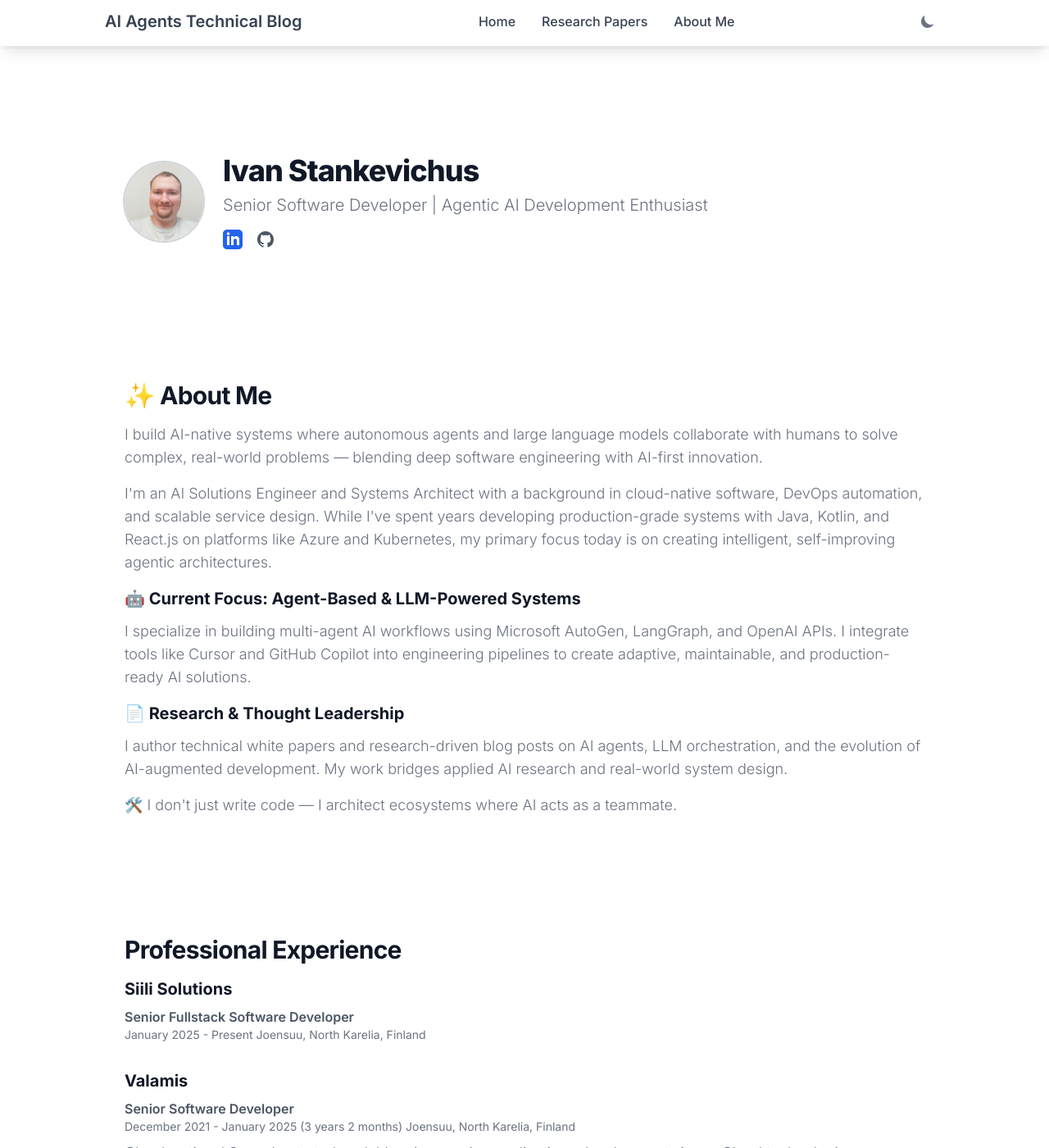
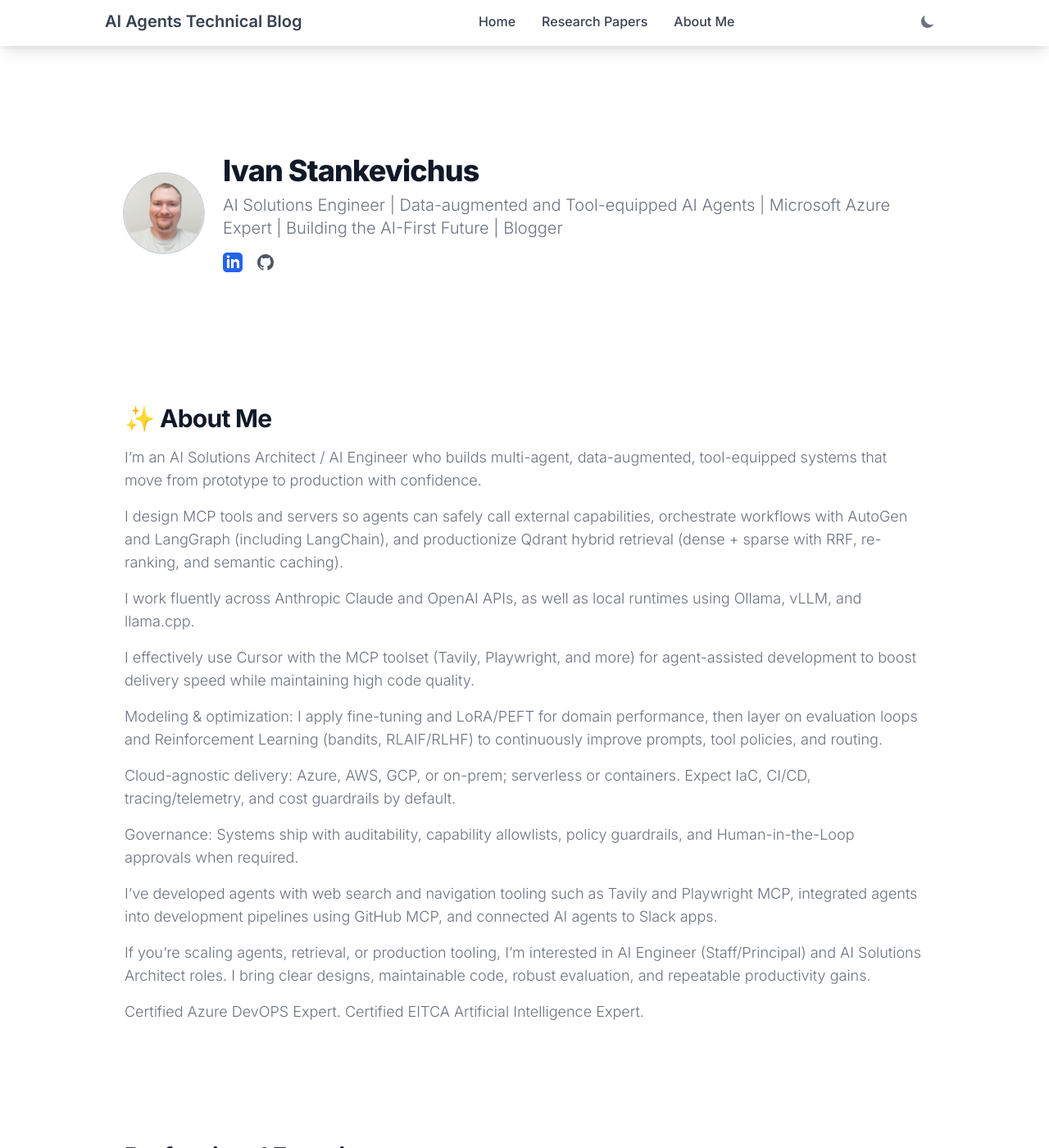
Before and after one commit to leonas5555/ai-tech-site, a Jekyll site: the page built from about/index.html, in a window 1280 px wide and 1400 px high. Shown: the whole window at 82% size. Built offline with Jekyll 4.4.1, drawn with Linux system fonts in a browser that asks for light colours; nearby versions of some CDN libraries; some of the changed text lies outside the part shown.

Commit message:
Update articles, papers, and assets from main repo

```diff
--- a/about/index.html
+++ b/about/index.html
@@ -9,7 +9,7 @@ title: About
             <img class="w-24 h-24 rounded-full ring-2 ring-gray-300 dark:ring-gray-500" src="https://leonas5555.github.io/ai-tech-site/assets/images/profile.jpg" alt="Profile avatar">
             <div class="flex flex-col items-center sm:items-start">
                 <h2 class="mb-2 text-4xl tracking-tight font-extrabold text-gray-900 dark:text-white">Ivan Stankevichus</h2>
-                <p class="font-light text-gray-500 sm:text-xl dark:text-gray-400">Senior Software Developer | Agentic AI Development Enthusiast</p>
+                <p class="font-light text-gray-500 sm:text-xl dark:text-gray-400">AI Solutions Engineer | Data-augmented and Tool-equipped AI Agents | Microsoft Azure Expert | Building the AI-First Future | Blogger</p>
                 <div class="flex justify-center sm:justify-start mt-4 space-x-4">
                     <a href="https://www.linkedin.com/in/ivanstankevichus/" class="text-blue-600 hover:text-blue-800 dark:text-blue-500 dark:hover:text-blue-700">
                         <svg class="w-6 h-6" fill="currentColor" viewBox="0 0 24 24" aria-hidden="true">
@@ -31,13 +31,16 @@ title: About
     <div class="py-8 px-4 mx-auto max-w-5xl lg:py-16 lg:px-6">
         <div class="max-w-5xl text-gray-500 sm:text-lg dark:text-gray-400">
             <h2 class="mb-4 text-3xl tracking-tight font-bold text-gray-900 dark:text-white">✨ About Me</h2>
-            <p class="mb-4 font-light">I build AI-native systems where autonomous agents and large language models collaborate with humans to solve complex, real-world problems — blending deep software engineering with AI-first innovation.</p>
-            <p class="mb-4 font-light">I'm an AI Solutions Engineer and Systems Architect with a background in cloud-native software, DevOps automation, and scalable service design. While I've spent years developing production-grade systems with Java, Kotlin, and React.js on platforms like Azure and Kubernetes, my primary focus today is on creating intelligent, self-improving agentic architectures.</p>
-            <h3 class="mb-3 text-xl font-bold text-gray-900 dark:text-white">🤖 Current Focus: Agent-Based & LLM-Powered Systems</h3>
-            <p class="mb-4 font-light">I specialize in building multi-agent AI workflows using Microsoft AutoGen, LangGraph, and OpenAI APIs. I integrate tools like Cursor and GitHub Copilot into engineering pipelines to create adaptive, maintainable, and production-ready AI solutions.</p>
-            <h3 class="mb-3 text-xl font-bold text-gray-900 dark:text-white">📄 Research & Thought Leadership</h3>
-            <p class="mb-4 font-light">I author technical white papers and research-driven blog posts on AI agents, LLM orchestration, and the evolution of AI-augmented development. My work bridges applied AI research and real-world system design.</p>
-            <p class="mb-4 font-light">🛠️ I don't just write code — I architect ecosystems where AI acts as a teammate.</p>
+            <p class="mb-4 font-light">I’m an AI Solutions Architect / AI Engineer who builds multi-agent, data-augmented, tool-equipped systems that move from prototype to production with confidence.</p>
+            <p class="mb-4 font-light">I design MCP tools and servers so agents can safely call external capabilities, orchestrate workflows with AutoGen and LangGraph (including LangChain), and productionize Qdrant hybrid retrieval (dense + sparse with RRF, re-ranking, and semantic caching).</p>
+            <p class="mb-4 font-light">I work fluently across Anthropic Claude and OpenAI APIs, as well as local runtimes using Ollama, vLLM, and llama.cpp.</p>
+            <p class="mb-4 font-light">I effectively use Cursor with the MCP toolset (Tavily, Playwright, and more) for agent-assisted development to boost delivery speed while maintaining high code quality.</p>
+            <p class="mb-4 font-light">Modeling & optimization: I apply fine-tuning and LoRA/PEFT for domain performance, then layer on evaluation loops and Reinforcement Learning (bandits, RLAIF/RLHF) to continuously improve prompts, tool policies, and routing.</p>
+            <p class="mb-4 font-light">Cloud-agnostic delivery: Azure, AWS, GCP, or on-prem; serverless or containers. Expect IaC, CI/CD, tracing/telemetry, and cost guardrails by default.</p>
+            <p class="mb-4 font-light">Governance: Systems ship with auditability, capability allowlists, policy guardrails, and Human-in-the-Loop approvals when required.</p>
+            <p class="mb-4 font-light">I’ve developed agents with web search and navigation tooling such as Tavily and Playwright MCP, integrated agents into development pipelines using GitHub MCP, and connected AI agents to Slack apps.</p>
+            <p class="mb-4 font-light">If you’re scaling agents, retrieval, or production tooling, I’m interested in AI Engineer (Staff/Principal) and AI Solutions Architect roles. I bring clear designs, maintainable code, robust evaluation, and repeatable productivity gains.</p>
+            <p class="mb-4 font-light">Certified Azure DevOPS Expert. Certified EITCA Artificial Intelligence Expert.</p>
         </div>
     </div>
 </section>
@@ -49,8 +52,16 @@ title: About
 
             <div class="mb-8">
                 <h3 class="mb-2 text-xl font-bold text-gray-900 dark:text-white">Siili Solutions</h3>
-                <p class="text-base font-semibold text-gray-600 dark:text-gray-300">Senior Fullstack Software Developer</p>
-                <p class="text-sm text-gray-500 dark:text-gray-400">January 2025 - Present Joensuu, North Karelia, Finland</p>
+                <p class="text-base font-semibold text-gray-600 dark:text-gray-300">Senior AI Solutions Engineer</p>
+                <p class="text-sm text-gray-500 dark:text-gray-400">January 2025 - Present · Full-time · On-site · Joensuu, North Karelia, Finland</p>
+                <ul class="list-disc list-inside ml-4 mt-2 font-light">
+                    <li>Architecting multi-agent AI systems (Microsoft AutoGen, OpenAI, LangGraph)</li>
+                    <li>Designing scalable, cloud-native solutions on Azure (serverless, Kubernetes, event-driven)</li>
+                    <li>Designing and developing data-augmented, tool-equipped agents</li>
+                    <li>Integrating LLMs and agent frameworks into modern development pipelines</li>
+                    <li>Promoting AI-assisted development with tools like Cursor and GitHub Copilot</li>
+                    <li>Technical blogging and thought leadership in agentic AI solutions</li>
+                </ul>
             </div>
 
             <div class="mb-8">
@@ -196,38 +207,64 @@ title: About
             <h2 class="mb-4 text-3xl tracking-tight font-bold text-gray-900 dark:text-white">Projects & Experience</h2>
 
             <div class="space-y-6">
+
                 <div class="p-6 bg-white border border-gray-200 rounded-lg shadow-md dark:bg-gray-800 dark:border-gray-700">
-                    <h3 class="mb-2 text-xl font-bold text-gray-900 dark:text-white">Founder & Builder — AI Tool Orchestration Platform (In Progress)</h3>
-                    <p class="mb-4 font-light">Designed and built agent-first backend architecture using NestJS and Prisma, enabling multi-agent LLM workflows via REST and protocol-native interfaces (MCP).<br><br>
-                    Developed semantic tool discovery with hybrid vector search (dense BGE-M3 + sparse SPLADE) in Qdrant, supporting high-recall, filterable retrieval.<br><br>
-                    Implemented a modular execution system for secure, composable tool workflows, including WASM and LLM-enhanced orchestration.<br><br>
-                    Orchestrated tool lifecycles (discovery → selection → execution) with LangGraph, enhanced by lightweight vLLM for smart routing and fallback.<br><br>
-                    Integrated observability and metrics tracking with OTEL and Prometheus-compatible tracing for performance diagnostics.<br><br>
-                    Built a hybrid embedding pipeline combining FastEmbed and TF-IDF to support RAG and semantic search use cases.<br><br>
-                    Currently enhancing and improving the codebase to achieve pre-release grade stability, performance, and validation readiness.</p>
+                    <h3 class="mb-2 text-xl font-bold text-gray-900 dark:text-white">Public Procurements AI</h3>
+                    <p class="mb-2 text-sm font-medium text-gray-600 dark:text-gray-300">Role: Senior AI Solution Developer</p>
+                    <p class="mb-4 font-light">Designed complete system architecture from concept to production. Developed Python backend (Azure Functions, AsyncIO, Slack Bolt) and Next.js/TypeScript frontend with responsive design. Implemented ML pipeline with BGE-M3 embeddings, RRF hybrid search, and GPT-4o integration. Built zero-trust security with Azure Key Vault, comprehensive testing strategy (unit, integration, E2E with testcontainers), and automated CI/CD pipelines. Created user feedback system, real-time notifications, and monitoring. Deployed infrastructure as code (Bicep) with auto-scaling serverless design. Delivered end-to-end solution enabling intelligent RFP automation and business opportunity discovery.</p>
                     <div class="flex flex-wrap gap-2 mb-3">
-                        <span class="bg-indigo-100 text-indigo-800 text-xs font-medium px-2.5 py-0.5 rounded-md dark:bg-indigo-900 dark:text-indigo-300">NestJS</span>
-                        <span class="bg-indigo-100 text-indigo-800 text-xs font-medium px-2.5 py-0.5 rounded-md dark:bg-indigo-900 dark:text-indigo-300">Prisma</span>
-                        <span class="bg-indigo-100 text-indigo-800 text-xs font-medium px-2.5 py-0.5 rounded-md dark:bg-indigo-900 dark:text-indigo-300">Multi-Agent Systems</span>
-                        <span class="bg-indigo-100 text-indigo-800 text-xs font-medium px-2.5 py-0.5 rounded-md dark:bg-indigo-900 dark:text-indigo-300">LLM</span>
-                        <span class="bg-indigo-100 text-indigo-800 text-xs font-medium px-2.5 py-0.5 rounded-md dark:bg-indigo-900 dark:text-indigo-300">MCP</span>
+                        <span class="bg-indigo-100 text-indigo-800 text-xs font-medium px-2.5 py-0.5 rounded-md dark:bg-indigo-900 dark:text-indigo-300">Cursor</span>
+                        <span class="bg-indigo-100 text-indigo-800 text-xs font-medium px-2.5 py-0.5 rounded-md dark:bg-indigo-900 dark:text-indigo-300">Slack apps</span>
+                        <span class="bg-indigo-100 text-indigo-800 text-xs font-medium px-2.5 py-0.5 rounded-md dark:bg-indigo-900 dark:text-indigo-300">RAG</span>
+                        <span class="bg-indigo-100 text-indigo-800 text-xs font-medium px-2.5 py-0.5 rounded-md dark:bg-indigo-900 dark:text-indigo-300">Azure AI</span>
+                        <span class="bg-indigo-100 text-indigo-800 text-xs font-medium px-2.5 py-0.5 rounded-md dark:bg-indigo-900 dark:text-indigo-300">Prompt Engineering</span>
+                        <span class="bg-indigo-100 text-indigo-800 text-xs font-medium px-2.5 py-0.5 rounded-md dark:bg-indigo-900 dark:text-indigo-300">Azure Functions</span>
+                        <span class="bg-indigo-100 text-indigo-800 text-xs font-medium px-2.5 py-0.5 rounded-md dark:bg-indigo-900 dark:text-indigo-300">React</span>
+                        <span class="bg-indigo-100 text-indigo-800 text-xs font-medium px-2.5 py-0.5 rounded-md dark:bg-indigo-900 dark:text-indigo-300">Next.js</span>
                         <span class="bg-indigo-100 text-indigo-800 text-xs font-medium px-2.5 py-0.5 rounded-md dark:bg-indigo-900 dark:text-indigo-300">Qdrant</span>
-                        <span class="bg-indigo-100 text-indigo-800 text-xs font-medium px-2.5 py-0.5 rounded-md dark:bg-indigo-900 dark:text-indigo-300">BGE-M3</span>
-                        <span class="bg-indigo-100 text-indigo-800 text-xs font-medium px-2.5 py-0.5 rounded-md dark:bg-indigo-900 dark:text-indigo-300">SPLADE</span>
-                        <span class="bg-indigo-100 text-indigo-800 text-xs font-medium px-2.5 py-0.5 rounded-md dark:bg-indigo-900 dark:text-indigo-300">WASM</span>
-                        <span class="bg-indigo-100 text-indigo-800 text-xs font-medium px-2.5 py-0.5 rounded-md dark:bg-indigo-900 dark:text-indigo-300">LangGraph</span>
-                        <span class="bg-indigo-100 text-indigo-800 text-xs font-medium px-2.5 py-0.5 rounded-md dark:bg-indigo-900 dark:text-indigo-300">vLLM</span>
-                        <span class="bg-indigo-100 text-indigo-800 text-xs font-medium px-2.5 py-0.5 rounded-md dark:bg-indigo-900 dark:text-indigo-300">OTEL</span>
-                        <span class="bg-indigo-100 text-indigo-800 text-xs font-medium px-2.5 py-0.5 rounded-md dark:bg-indigo-900 dark:text-indigo-300">Prometheus</span>
-                        <span class="bg-indigo-100 text-indigo-800 text-xs font-medium px-2.5 py-0.5 rounded-md dark:bg-indigo-900 dark:text-indigo-300">FastEmbed</span>
-                        <span class="bg-indigo-100 text-indigo-800 text-xs font-medium px-2.5 py-0.5 rounded-md dark:bg-indigo-900 dark:text-indigo-300">TF-IDF</span>
-                        <span class="bg-indigo-100 text-indigo-800 text-xs font-medium px-2.5 py-0.5 rounded-md dark:bg-indigo-900 dark:text-indigo-300">RAG</span>
+                        <span class="bg-indigo-100 text-indigo-800 text-xs font-medium px-2.5 py-0.5 rounded-md dark:bg-indigo-900 dark:text-indigo-300">TypeScript</span>
+                        <span class="bg-indigo-100 text-indigo-800 text-xs font-medium px-2.5 py-0.5 rounded-md dark:bg-indigo-900 dark:text-indigo-300">Python</span>
                     </div>
-                    <p class="text-sm text-gray-500 dark:text-gray-400">Personal R&D Project · 2025 – Present</p>
+                    <p class="text-sm text-gray-500 dark:text-gray-400">May 2025 – August 2025</p>
                 </div>
 
                 <div class="p-6 bg-white border border-gray-200 rounded-lg shadow-md dark:bg-gray-800 dark:border-gray-700">
-                    <h3 class="mb-2 text-xl font-bold text-gray-900 dark:text-white">R&D: Autonomous Multi-Agent AI Trading System (In Progress)</h3>
+                    <h3 class="mb-2 text-xl font-bold text-gray-900 dark:text-white">Serverless Embedding Service</h3>
+                    <p class="mb-2 text-sm font-medium text-gray-600 dark:text-gray-300">Role: Senior AI Solutions Engineer</p>
+                    <p class="mb-4 font-light">Architected and developed complete serverless ML infrastructure from scratch. Built FastAPI service with async processing, batch optimization, and comprehensive error handling. Implemented cold start optimization achieving 70-80% performance improvement through Azure Storage mounts and Premium ACR. Created automated deployment with Azure Developer CLI, Bicep templates, and container registry integration scripts. Developed model loading strategies, GPU optimization, and multi-embedding type support (dense/sparse/ColBERT). Built monitoring, health checks, and production-ready logging. Delivered scalable ML service with enterprise security and zero-downtime deployment capability.</p>
+                    <div class="flex flex-wrap gap-2 mb-3">
+                        <span class="bg-indigo-100 text-indigo-800 text-xs font-medium px-2.5 py-0.5 rounded-md dark:bg-indigo-900 dark:text-indigo-300">Cursor</span>
+                        <span class="bg-indigo-100 text-indigo-800 text-xs font-medium px-2.5 py-0.5 rounded-md dark:bg-indigo-900 dark:text-indigo-300">FastAPI</span>
+                        <span class="bg-indigo-100 text-indigo-800 text-xs font-medium px-2.5 py-0.5 rounded-md dark:bg-indigo-900 dark:text-indigo-300">Azure</span>
+                        <span class="bg-indigo-100 text-indigo-800 text-xs font-medium px-2.5 py-0.5 rounded-md dark:bg-indigo-900 dark:text-indigo-300">OpenAPI</span>
+                        <span class="bg-indigo-100 text-indigo-800 text-xs font-medium px-2.5 py-0.5 rounded-md dark:bg-indigo-900 dark:text-indigo-300">Docker</span>
+                        <span class="bg-indigo-100 text-indigo-800 text-xs font-medium px-2.5 py-0.5 rounded-md dark:bg-indigo-900 dark:text-indigo-300">Python</span>
+                    </div>
+                    <p class="text-sm text-gray-500 dark:text-gray-400">April 2025 – May 2025</p>
+                </div>
+
+                <div class="p-6 bg-white border border-gray-200 rounded-lg shadow-md dark:bg-gray-800 dark:border-gray-700">
+                    <h3 class="mb-2 text-xl font-bold text-gray-900 dark:text-white">Development AI Assistant</h3>
+                    <p class="mb-2 text-sm font-medium text-gray-600 dark:text-gray-300">Role: Senior AI Solutions Engineer</p>
+                    <p class="mb-4 font-light">As sole architect and developer, I designed and implemented this competence development assistant using AI-assisted coding techniques.<br><br>
+                    I created the event-driven architecture with an asyncio-based event bus implementing publish/subscribe and request/response patterns. I architected the agent system using Microsoft's Autogen framework, developing SwarmGroupChat functionality with proper handoff between specialized competence development agents. I built a comprehensive component system with registry, factory, and caching mechanisms for extensible management. I implemented the repository pattern for standardized database access across all data models, ensuring consistent handling of development plans and user profiles. I created testing infrastructure including mocks, integration tests, and performance benchmarks.</p>
+                    <div class="flex flex-wrap gap-2 mb-3">
+                        <span class="bg-indigo-100 text-indigo-800 text-xs font-medium px-2.5 py-0.5 rounded-md dark:bg-indigo-900 dark:text-indigo-300">Microsoft Autogen</span>
+                        <span class="bg-indigo-100 text-indigo-800 text-xs font-medium px-2.5 py-0.5 rounded-md dark:bg-indigo-900 dark:text-indigo-300">Cursor</span>
+                        <span class="bg-indigo-100 text-indigo-800 text-xs font-medium px-2.5 py-0.5 rounded-md dark:bg-indigo-900 dark:text-indigo-300">OpenAPI</span>
+                        <span class="bg-indigo-100 text-indigo-800 text-xs font-medium px-2.5 py-0.5 rounded-md dark:bg-indigo-900 dark:text-indigo-300">Agentic AI</span>
+                        <span class="bg-indigo-100 text-indigo-800 text-xs font-medium px-2.5 py-0.5 rounded-md dark:bg-indigo-900 dark:text-indigo-300">Azure AI</span>
+                        <span class="bg-indigo-100 text-indigo-800 text-xs font-medium px-2.5 py-0.5 rounded-md dark:bg-indigo-900 dark:text-indigo-300">Prompt Engineering</span>
+                        <span class="bg-indigo-100 text-indigo-800 text-xs font-medium px-2.5 py-0.5 rounded-md dark:bg-indigo-900 dark:text-indigo-300">Git</span>
+                        <span class="bg-indigo-100 text-indigo-800 text-xs font-medium px-2.5 py-0.5 rounded-md dark:bg-indigo-900 dark:text-indigo-300">Python</span>
+                        <span class="bg-indigo-100 text-indigo-800 text-xs font-medium px-2.5 py-0.5 rounded-md dark:bg-indigo-900 dark:text-indigo-300">ChatGPT</span>
+                        <span class="bg-indigo-100 text-indigo-800 text-xs font-medium px-2.5 py-0.5 rounded-md dark:bg-indigo-900 dark:text-indigo-300">Prometheus</span>
+                    </div>
+                    <p class="text-sm text-gray-500 dark:text-gray-400">March 2025 – April 2025</p>
+                </div>
+
+                <div class="p-6 bg-white border border-gray-200 rounded-lg shadow-md dark:bg-gray-800 dark:border-gray-700">
+                    <h3 class="mb-2 text-xl font-bold text-gray-900 dark:text-white">R&D: Autonomous Multi-Agent AI Trading System (PoC)</h3>
                     <p class="mb-4 font-light">Designed and implemented a multi-agent trading system using LLM-based agents for analytics, trade execution, risk supervision, and sentiment filtering.<br><br>
                     Deployed local and cloud LLMs with automatic fallback and latency-aware routing; integrated real-time sentiment analysis using a custom-trained topic classifier on Hugging Face (FinNews Topic Classify).<br><br>
                     Built a semantic enrichment pipeline with dense (BGE-M3) and sparse (SPLADE/BM25) embeddings, served via Infinity embedding engine for high-throughput, low-latency vectorization.<br><br>
```
Also changed, not shown: assets/diagrams/copilot-assisted-vibe-programming-plantuml-1.png, assets/diagrams/copilot-assisted-vibe-programming-plantuml-2.png, assets/diagrams/copilot-assisted-vibe-programming-plantuml-3.png, assets/diagrams/copilot-assisted-vibe-programming-plantuml-4.png, assets/diagrams/copilot-assisted-vibe-programming-plantuml-5.png.
